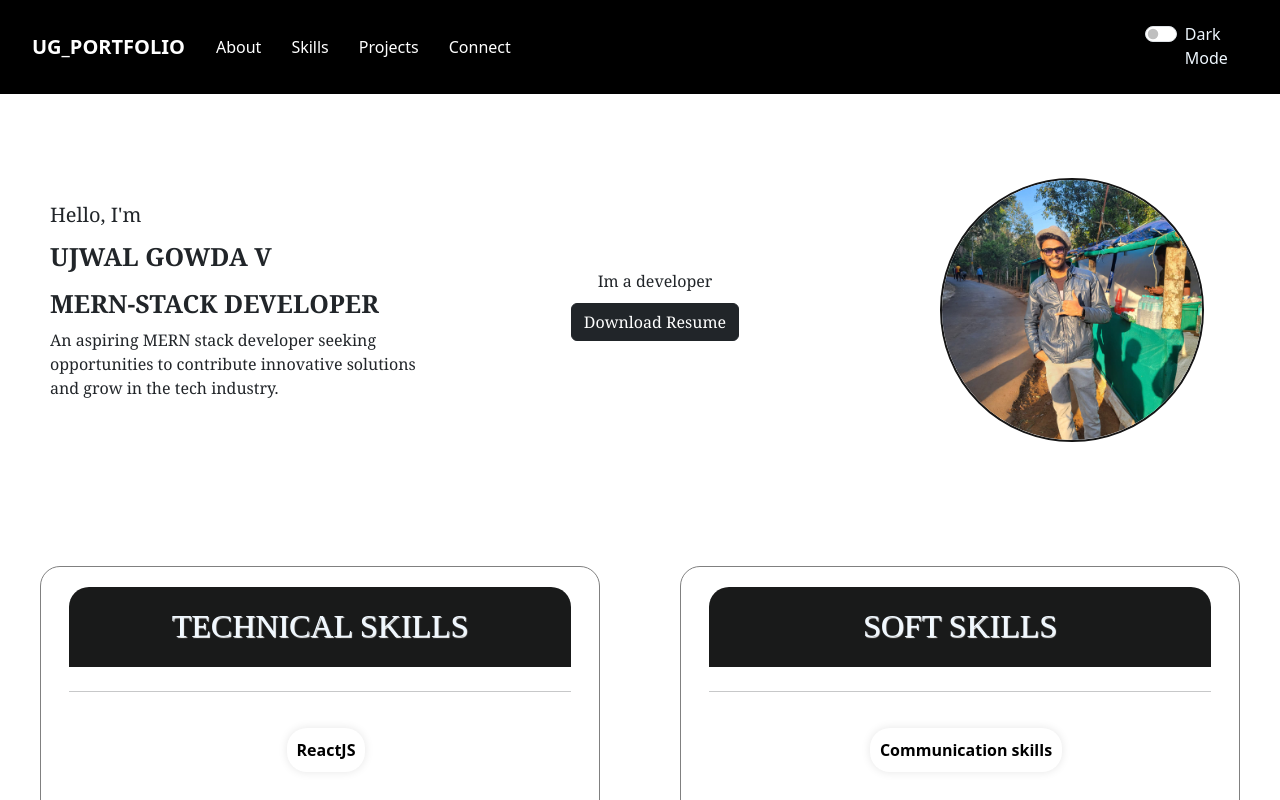
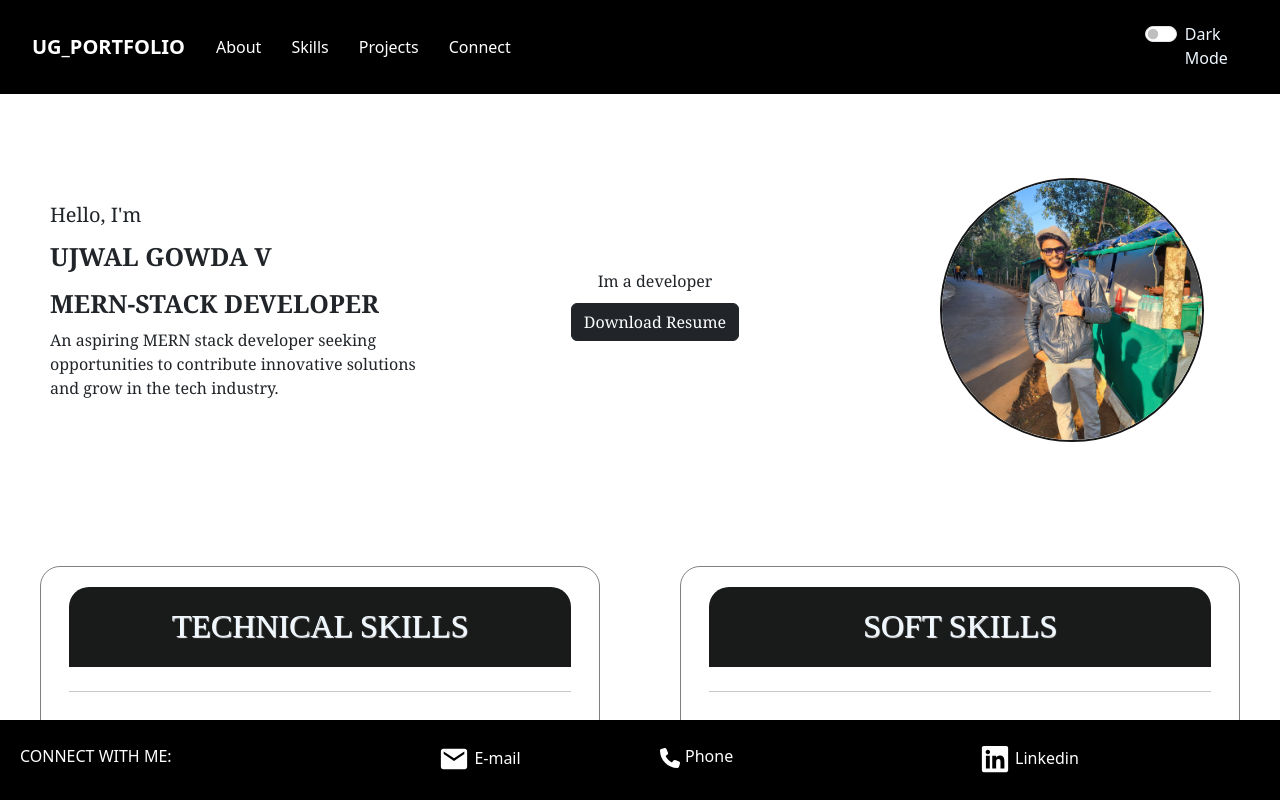
Before and after one commit to Ujwal-GV/portfolio-ug, a React (Create React App) app: page / in a window 1280 px wide. Shown: the top 800 px of the page. Built offline with nearby package versions, Linux system fonts and the light colour scheme.

Commit message:
app.css changes

```diff
--- a/src/App.css
+++ b/src/App.css
@@ -512,10 +512,16 @@ hr{
   box-shadow: 0 0 5px black;
   cursor: pointer;
 }
-z
+
+.nav-footer{
+  position: sticky;
+  bottom: 0;
+  height: 10vh;
+}
+
 .nav-footer > .box{
-  margin: 10px;
-  align-items: center;
+  margin: 0;
+  display: inline-block;
 }
 
 .nav-footer > .box > a{
--- a/src/components/Connect.js
+++ b/src/components/Connect.js
@@ -7,9 +7,9 @@ export default function Connect() {
   return (
     <div className='nav-footer' id='connect'>
       <div className="box" style={{color: "white"}}>CONNECT WITH ME:</div>
-      <div className="box"><a href="mailto:ujwalgowda2002v@gmail.com"><IoMdMail style={{color: "white", width: "30px", height: "30px"}} /><br />E-mail</a></div>
-      <div className="box"><a href="tel:+91 7483262684"><FaPhone style={{color: "white", width: "20px", height: "20px"}} /><br />Phone</a></div>
-      <div className="box"><a href="https://www.linkedin.com/in/ujwal-gowda-v-5ba277276" rel="noreferrer" target='_blank'><FaLinkedin style={{color: "white", width: "30px", height: "30px"}} /><br />Linkedin</a></div>
+      <div className="box"><a href="mailto:ujwalgowda2002v@gmail.com"><IoMdMail style={{color: "white", width: "30px", height: "30px", marginRight: "5px"}} />E-mail</a></div>
+      <div className="box"><a href="tel:+91 7483262684"><FaPhone style={{color: "white", width: "20px", height: "20px", marginRight: "5px"}} />Phone</a></div>
+      <div className="box"><a href="https://www.linkedin.com/in/ujwal-gowda-v-5ba277276" rel="noreferrer" target='_blank'><FaLinkedin style={{color: "white", width: "30px", height: "30px", marginRight: "5px"}} />Linkedin</a></div>
     </div>
   )
 }
```
